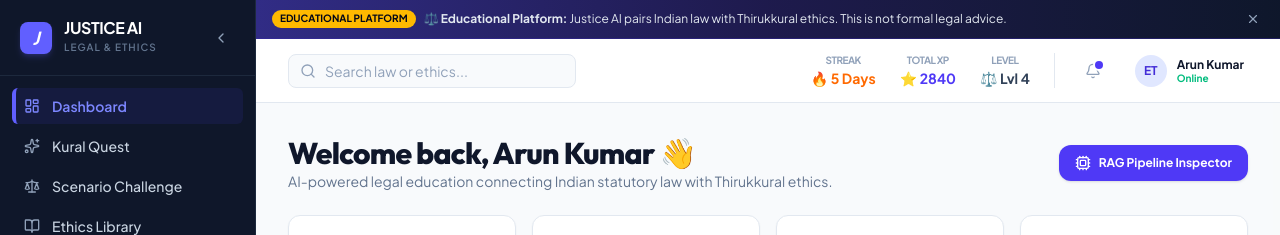
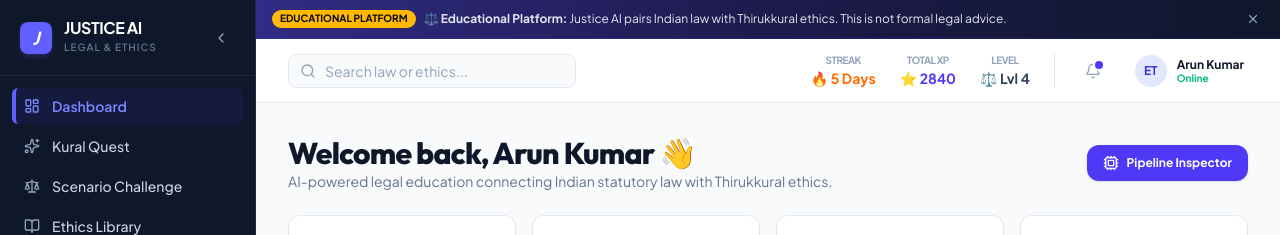
Before and after one commit to supriya1411/KuralSaar-AI, a React (Vite) app: page / in a window 1280 px wide. Shown: the top 235 px of the page. Built offline with nearby package versions, Linux system fonts and the light colour scheme; no server answers; a web font is replaced by a local one.

Commit message:
fix(ui): replace technical RAG jargon with user-centric guidance text

```diff
--- a/src/components/common/HowAiReasonedModal.tsx
+++ b/src/components/common/HowAiReasonedModal.tsx
@@ -64,7 +64,7 @@ export const HowAiReasonedModal: React.FC<HowAiReasonedModalProps> = ({
                 </span>
               </div>
               <p className="text-xs text-slate-400 mt-0.5">
-                Full 8-Step RAG Retrieval, Knowledge Graph Traversal & Grounding Verification
+                Step-by-step Knowledge Retrieval, Knowledge Graph Traversal & Grounding Verification
               </p>
             </div>
           </div>
--- a/src/pages/AiTutorPage.tsx
+++ b/src/pages/AiTutorPage.tsx
@@ -359,7 +359,7 @@ export const AiTutorPage: React.FC = () => {
               Ready for Your Inquiry
             </h3>
             <p className="text-xs text-slate-500 max-w-md mx-auto">
-              Select one of the suggested prompts above or type your own dilemma to experience the full RAG intelligence pipeline.
+              Select one of the suggested prompts above or type your own dilemma to receive legal and ethical guidance.
             </p>
           </div>
         </div>
--- a/src/pages/DashboardPage.tsx
+++ b/src/pages/DashboardPage.tsx
@@ -69,7 +69,7 @@ export const DashboardPage: React.FC = () => {
           className="inline-flex items-center gap-2 px-4 py-2.5 bg-indigo-600 hover:bg-indigo-700 text-white rounded-xl text-xs font-bold shadow-sm hover:shadow-md transition-all self-start sm:self-auto cursor-pointer"
         >
           <Cpu className="w-4 h-4" />
-          RAG Pipeline Inspector
+          Pipeline Inspector
         </button>
       </div>
 
@@ -386,10 +386,10 @@ export const DashboardPage: React.FC = () => {
             🔬
           </div>
           <h4 className="text-sm font-bold text-slate-900 group-hover:text-indigo-600 transition-colors">
-            RAG Pipeline Inspector
+            Pipeline Inspector
           </h4>
           <p className="text-xs text-slate-500">
-            Trace 8-step semantic retrieval, graph hops, and Gemini grounding.
+            Trace step-by-step semantic retrieval and statutory grounding.
           </p>
         </div>
 
--- a/src/pages/ResearchDemoPage.tsx
+++ b/src/pages/ResearchDemoPage.tsx
@@ -87,7 +87,7 @@ export const ResearchDemoPage: React.FC = () => {
             Justice AI Research & Architecture Inspector
           </div>
           <h1 className="text-2xl md:text-3xl font-black text-white tracking-tight">
-            End-to-End RAG Intelligence Pipeline
+            End-to-End AI Reasoning & Retrieval Pipeline
           </h1>
           <p className="text-sm text-slate-300 leading-relaxed">
             Inspect how user queries pass through concept extraction, dual-corpus semantic retrieval,
@@ -158,7 +158,7 @@ export const ResearchDemoPage: React.FC = () => {
           >
             {loading ? (
               <>
-                <RefreshCw className="w-4 h-4 animate-spin" /> Processing RAG...
+                <RefreshCw className="w-4 h-4 animate-spin" /> Processing Query...
               </>
             ) : (
               <>
@@ -421,7 +421,7 @@ export const ResearchDemoPage: React.FC = () => {
             ) : (
               <div className="bg-slate-900 border border-slate-800 rounded-2xl p-12 text-center text-slate-400">
                 <RefreshCw className="w-8 h-8 animate-spin mx-auto text-indigo-400 mb-3" />
-                <p className="text-sm font-semibold">Running RAG Retrieval & Synthesis Pipeline...</p>
+                <p className="text-sm font-semibold">Running Retrieval & Synthesis Pipeline...</p>
               </div>
             )}
           </div>
```
